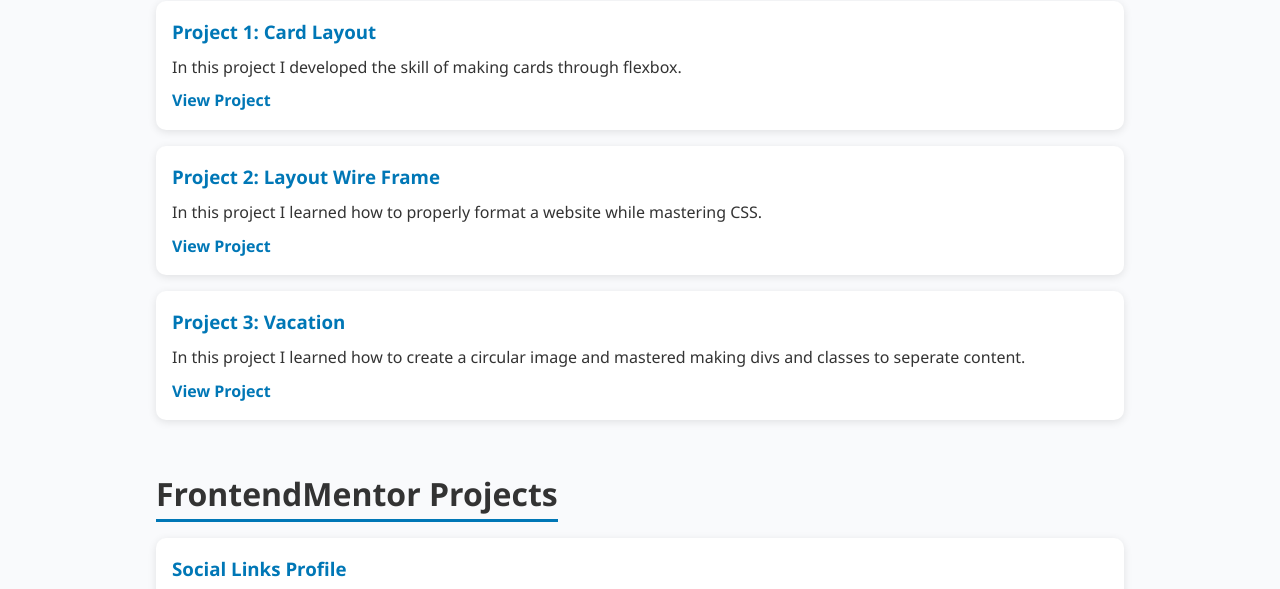
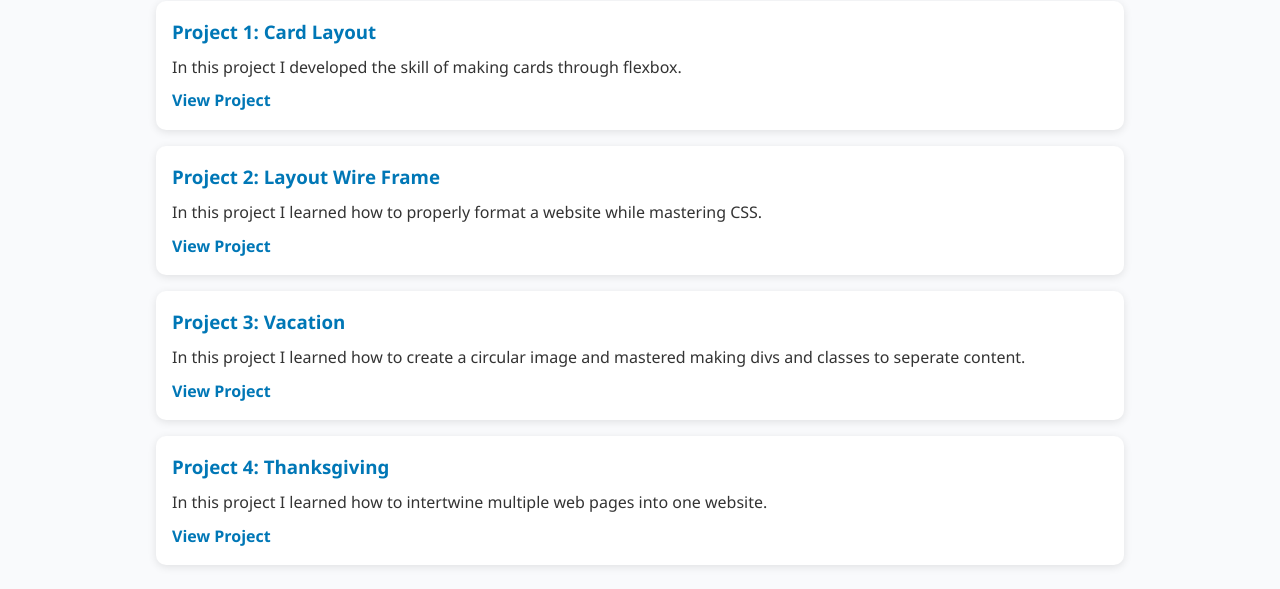
Before and after one commit to alexanderlobue-droid/WebDev, a plain HTML site: page index.html in a window 1280 px wide. Shown: the part 339-928 px from the top of the page. Drawn offline with Linux system fonts and the light colour scheme.

Commit message:
Updated my Portfolio

```diff
--- a/index.html
+++ b/index.html
@@ -186,6 +186,12 @@ footer a:hover {
         <p>In this project I learned how to create a circular image and mastered making divs and classes to seperate content.</p>
         <a href="Vacation/vacation.html">View Project</a>
       </article>
+
+      <article>
+        <h3>Project 4: Thanksgiving</h3>
+        <p>In this project I learned how to intertwine multiple web pages into one website.</p>
+        <a href="Thanksgiving/index.html">View Project</a>
+      </article>
     </section>
 
     <section class="frontend-mentor" class="fm-section" id="frontend-mentor">
```
